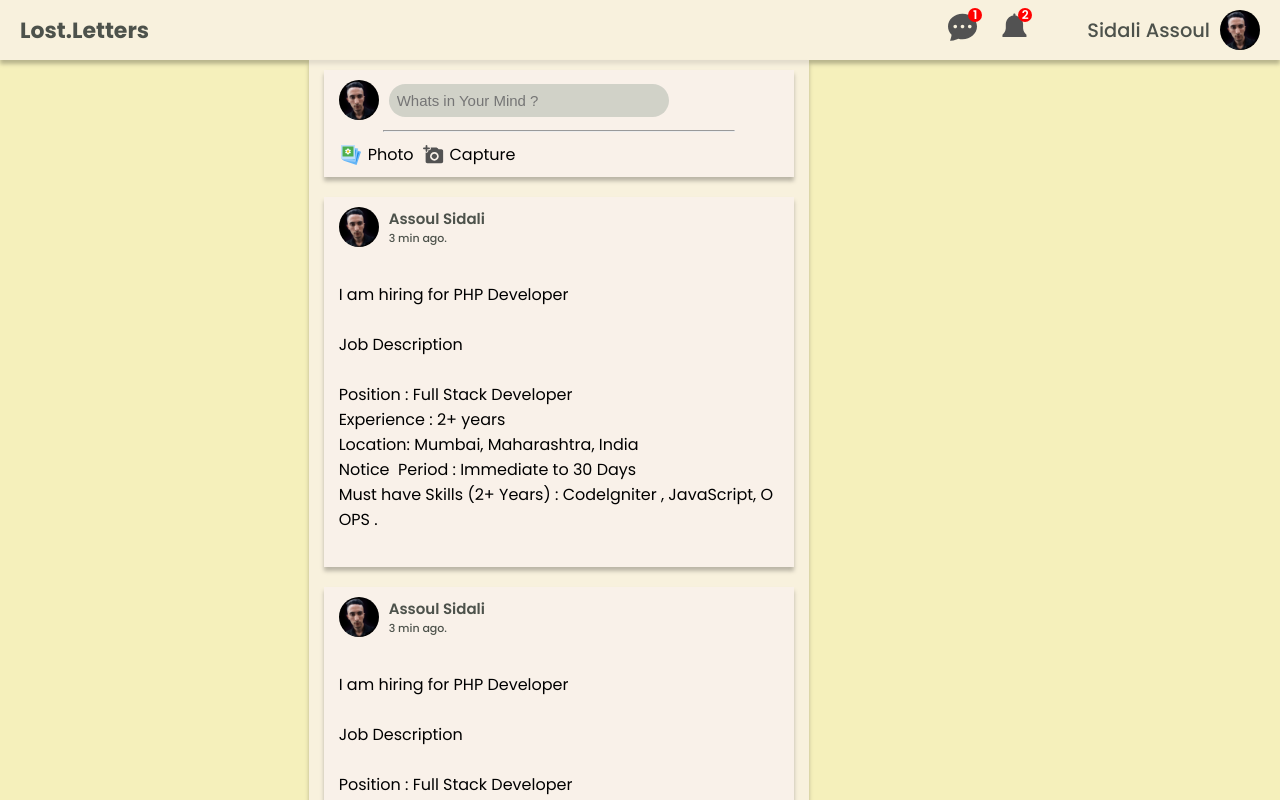
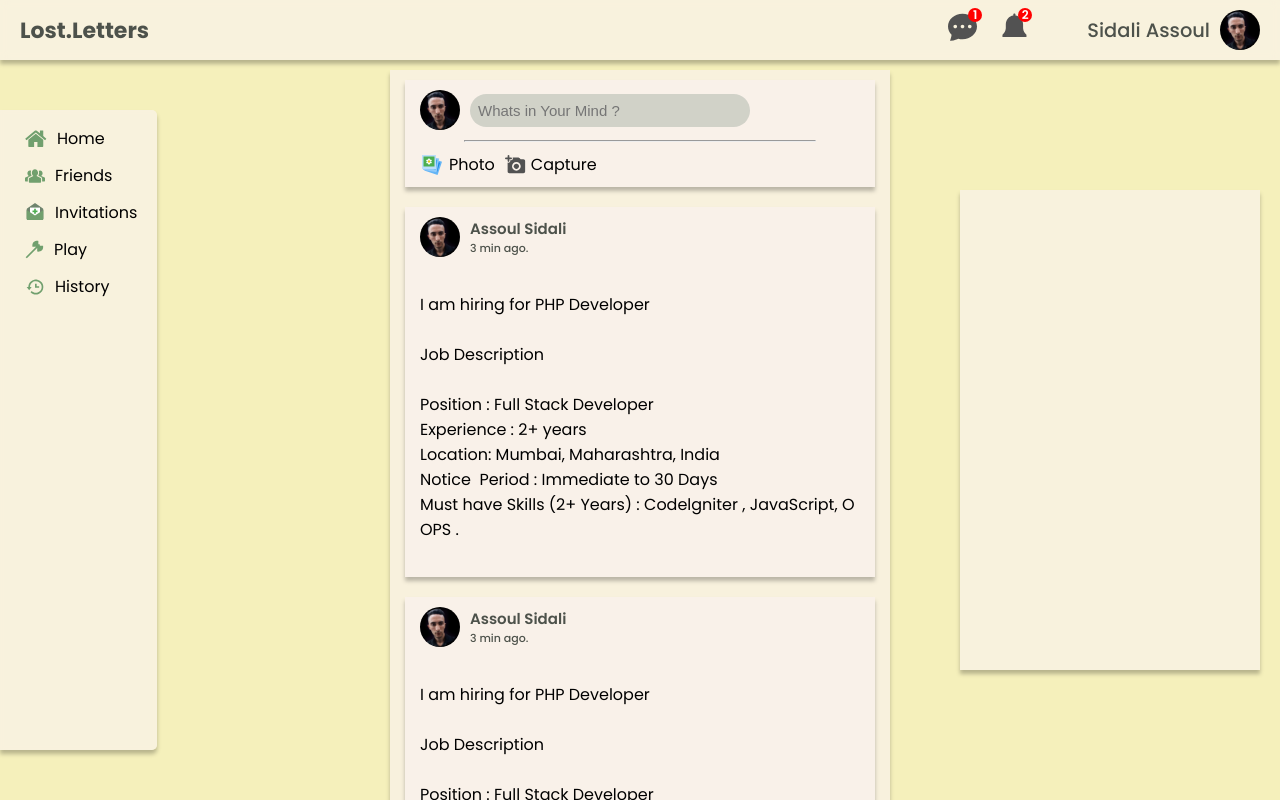
Before and after one commit to stormsidali2001/lost-letters-frontend, a Next.js app: page /feed in a window 1280 px wide. Shown: the top 800 px of the page. Built offline with nearby package versions, Linux system fonts and the light colour scheme.

Commit message:
completing the feed page

```diff
--- a/components/Leftbar/Leftbar.module.css
+++ b/components/Leftbar/Leftbar.module.css
@@ -8,6 +8,10 @@
     backdrop-filter: blur(2px);
     border-bottom-right-radius: 5px;
     border-top-right-radius: 5px;
+    position: fixed;
+    left: 0;
+    top:calc(50% + var(--topbar-height)/2);
+    transform: translate(0,-50%);
 
 
 
--- a/components/Rightbar/Rightbar.module.css
+++ b/components/Rightbar/Rightbar.module.css
@@ -2,6 +2,9 @@
     background-color: var(--form-bg);
     box-shadow: 0px 4px 4px rgba(0, 0, 0, 0.25);
     width: 300px;
-    height: 80vh;
-    margin-right: 20px;
+    height: 60vh;
+    position: fixed;
+    right: 20px;
+    top:calc(50% + var(--topbar-height)/2);
+    transform: translate(0,-50%);
 }
--- a/components/TopbarUser/TopbarUser.module.css
+++ b/components/TopbarUser/TopbarUser.module.css
@@ -1,11 +1,15 @@
 .container{
     background-color: var(--form-bg);
+    width: 100%;
     height: 60px;
     display: flex;
     justify-content: space-between;
     color: var(--text-color);
     padding: 0 20px;
     box-shadow: 0px 4px 4px rgba(0, 0, 0, 0.25);
+    position: fixed;
+    z-index: 50;
+    backdrop-filter: blur(5px);
 }
 .container .left,.right{
     display: flex;
--- a/styles/Feed.module.css
+++ b/styles/Feed.module.css
@@ -1,6 +1,7 @@
 .container {
     flex-direction: column;
     background-color: var(--background);
+    overflow: hidden;
   }
 
   .container .main{
@@ -8,6 +9,9 @@
     width: 100vw;
     min-height: calc(100vh - var(--topbar-height) );
     justify-content: center;
-    align-items: center;
+    position: relative;
+    padding: 10px;
+    overflow-y: scroll;
+    padding-top:calc(var(--topbar-height) + 10px);
 
   }
--- a/styles/globals.css
+++ b/styles/globals.css
@@ -10,6 +10,7 @@
 }
 html,
 body {
+
   padding: 0;
   margin: 0;
   font-family: 'Poppins',-apple-system, BlinkMacSystemFont, Segoe UI, Roboto, Oxygen,
```
